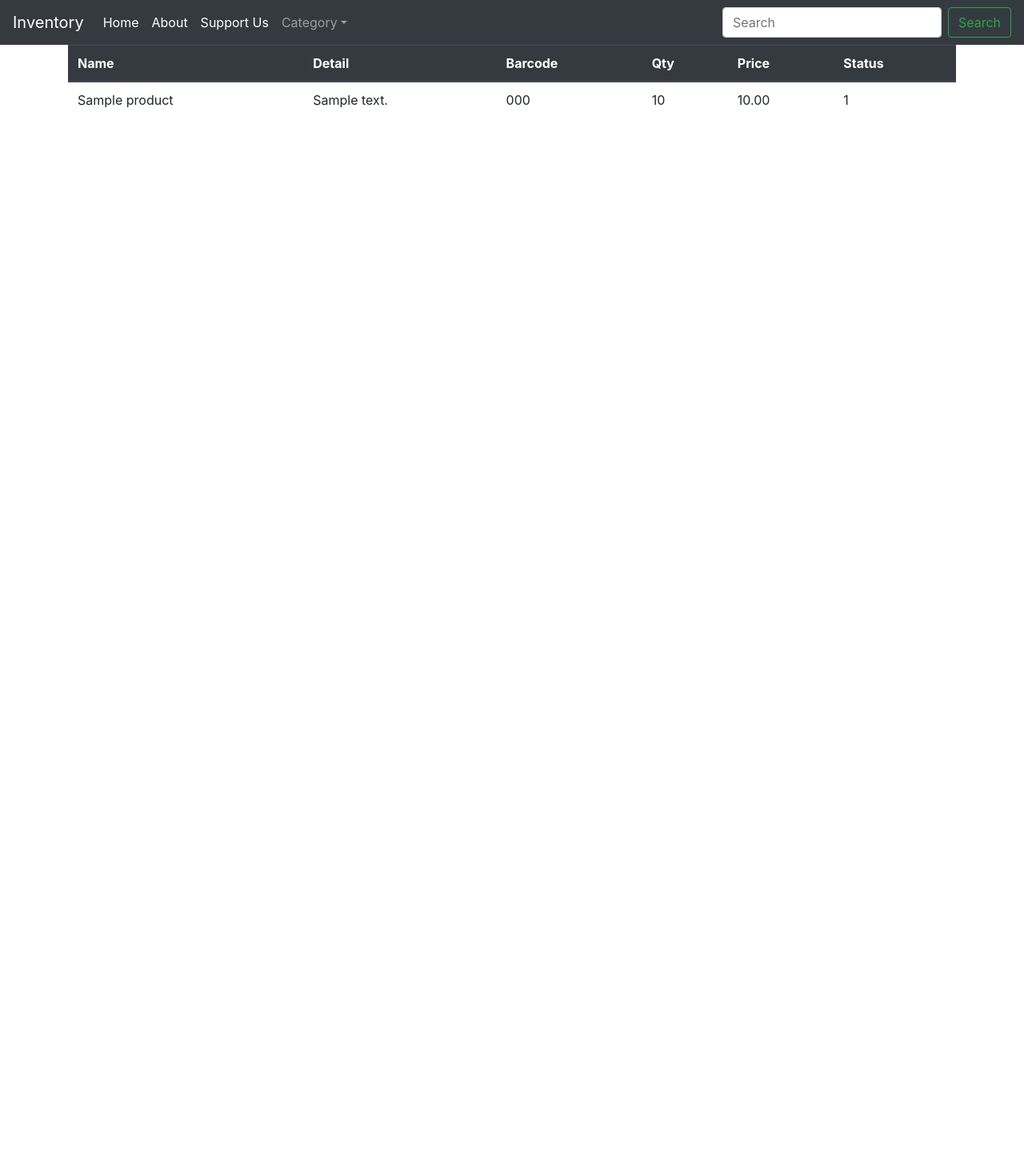
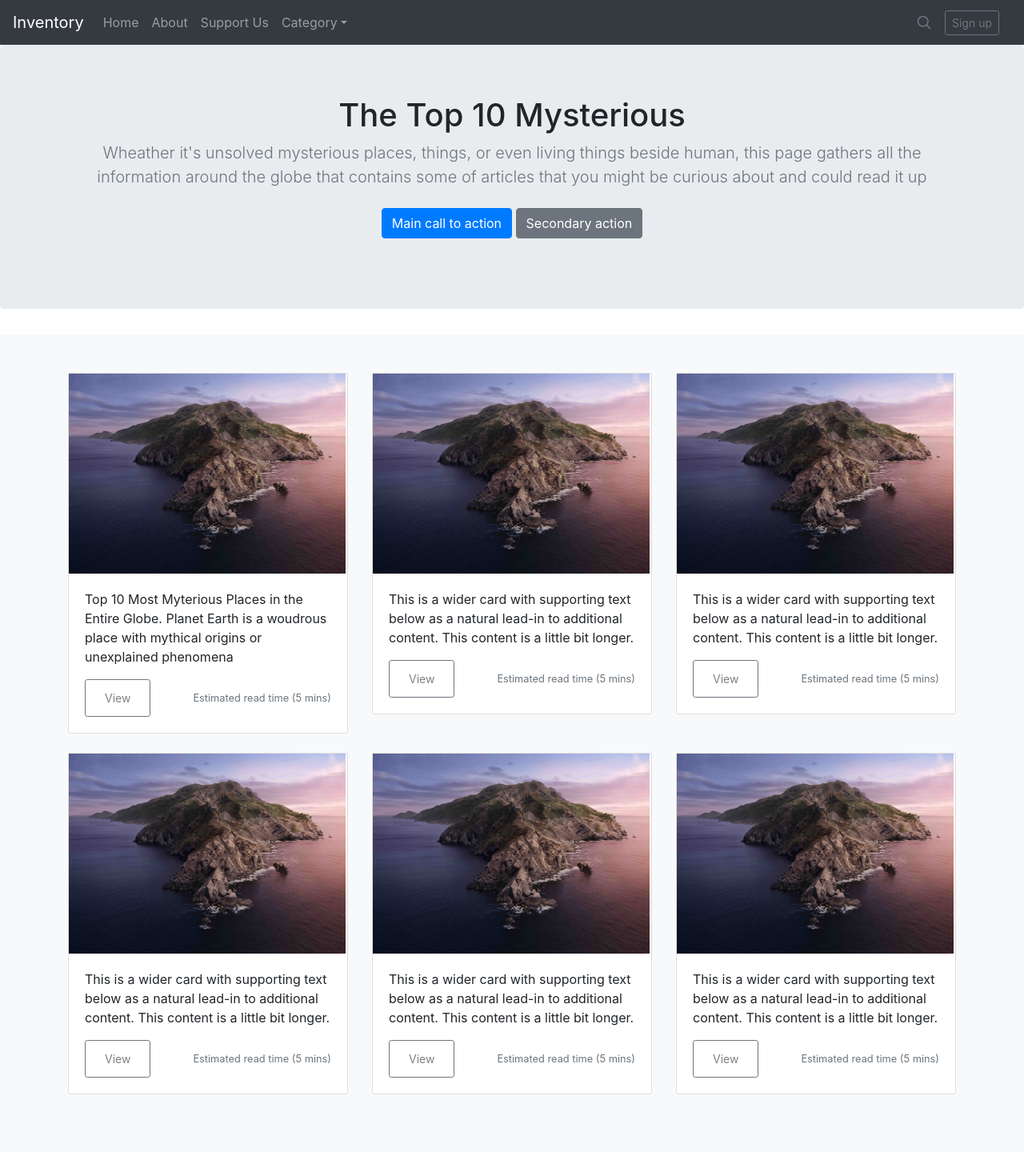
Before and after one commit to jirayus013t/djangobase, a Django app: page / in a window 1280 px wide. Shown: the whole page at 80% size. Before the commit the page ends 135 px from the top, so only its background shows below. Run offline with Django 3.2, Linux system fonts and the light colour scheme; tables that the repository leaves empty hold one stand-in row (values such as "Sample post"); some libraries are stand-ins or nearby versions.

Commit message:
addmoredetail

```diff
--- a/stock/urls.py
+++ b/stock/urls.py
@@ -5,5 +5,6 @@ urlpatterns = [
     path('',views.index, name='index'),
     path('about',views.about, name='about'),
     path('contact',views.contact, name='contact'),
+    path('mplaces', views.mplaces, name='mplaces'),
 
 ]
--- a/stock/views.py
+++ b/stock/views.py
@@ -12,3 +12,6 @@ def about(request):
 def contact(request):
     products = Product.objects.all()
     return render(request, 'frontend/contact.html',{'products': products} )
+
+def mplaces(request):
+    return render(request, 'frontend/mplaces.html')
--- a/templates/frontend/base.html
+++ b/templates/frontend/base.html
@@ -17,13 +17,13 @@
         </button>
         <div class="collapse navbar-collapse" id="collapsibleNavId">
             <ul class="navbar-nav mr-auto mt-2 mt-lg-0">
-                <li class="nav-item active">
+                <li class="nav-item">
                     <a class="nav-link" href="{% url  'index' %}">Home <span class="sr-only">(current)</span></a>
                 </li>
-                 <li class="nav-item active">
+                 <li class="nav-item">
                     <a class="nav-link" href="{% url 'about' %}">About <span class="sr-only">(current)</span></a>
                 </li>
-                 <li class="nav-item active">
+                 <li class="nav-item">
                     <a class="nav-link" href="{% url 'contact' %}">Support Us <span class="sr-only">(current)</span></a>
                 </li>
                 <li class="nav-item dropdown">
@@ -34,10 +34,12 @@
                     </div>
                 </li>
             </ul>
-            <form class="form-inline my-2 my-lg-0">
-                <input class="form-control mr-sm-2" type="text" placeholder="Search">
-                <button class="btn btn-outline-success my-2 my-sm-0" type="submit">Search</button>
-            </form>
+            <div class="col-4 d-flex justify-content-end align-items-center">
+            <a class="text-muted" href="#">
+              <svg xmlns="http://www.w3.org/2000/svg" width="20" height="20" viewBox="0 0 24 24" fill="none" stroke="currentColor" stroke-width="2" stroke-linecap="round" stroke-linejoin="round" class="mx-3"><circle cx="10.5" cy="10.5" r="7.5"></circle><line x1="21" y1="21" x2="15.8" y2="15.8"></line></svg>
+            </a>
+            <a class="btn btn-sm btn-outline-secondary" href="#">Sign up</a>
+          </div>
         </div>
     </nav>
     {% block content %}
--- a/templates/frontend/index.html
+++ b/templates/frontend/index.html
@@ -1,32 +1,112 @@
-
 {% extends 'frontend/base.html' %}
 {% block title %} Home {% endblock %}
 {% block content %}
 
-<div class="container">
-    <table class="table table-hover">
-        <thead class="thead-dark">
-            <tr>
-                <th>Name</th>
-                <th>Detail</th>
-                <th>Barcode</th>
-                <th>Qty</th>
-                <th>Price</th>
-                <th>Status</th>
-            </tr>
-        </thead>
-        <body>
-            {% for p in products %}
-            <tr>
-                <td>{{p.product_name}}</td>
-                <td>{{p.product_detail}}</td>
-                <td>{{p.product_barcode}}</td>
-                <td>{{p.product_qty}}</td>
-                <td>{{p.product_price}}</td>
-                <td>{{p.product_status}}</td>
-            </tr>
-            {% endfor %}
-        </body>
-    </table>
-</div>
+<section class="jumbotron text-center">
+        <div class="container">
+          <h1 class="jumbotron-heading">The Top 10 Mysterious</h1>
+          <p class="lead text-muted">Wheather it's unsolved mysterious places, things, or even living things beside human, this page gathers all the information around the globe that contains some of articles that you might be curious about and could read it up</p>
+          <p>
+            <a href="#" class="btn btn-primary my-2">Main call to action</a>
+            <a href="#" class="btn btn-secondary my-2">Secondary action</a>
+          </p>
+        </div>
+</section>
+
+<div class="album py-5 bg-light">
+        <div class="container">
+
+          <div class="row">
+            <div class="col-md-4">
+              <div class="card mb-4 box-shadow">
+              <img class="mr-3" src="./static/images/mountain.jpg" width="346" height="250" alt="Card image cap">
+                <div class="card-body">
+                  <p class="card-text">Top 10 Most Myterious Places in the Entire Globe. Planet Earth is a woudrous place with mythical origins or unexplained phenomena</p>
+                  <div class="d-flex justify-content-between align-items-center">
+                    <div class="btn-group">
+                      <button type="button" class="btn btn-sm btn-outline-secondary"> <a class="nav-link" style="color:gray" href="{% url 'mplaces' %}">View </a></button>
+                    </div>
+                    <small class="text-muted">Estimated read time  (5 mins)</small>
+                  </div>
+                </div>
+              </div>
+            </div>
+            <div class="col-md-4">
+              <div class="card mb-4 box-shadow">
+              <img class="mr-3" src="./static/images/mountain.jpg" width="346" height="250" alt="Card image cap">
+                <div class="card-body">
+                  <p class="card-text">This is a wider card with supporting text below as a natural lead-in to additional content. This content is a little bit longer.</p>
+                  <div class="d-flex justify-content-between align-items-center">
+                    <div class="btn-group">
+                      <button type="button" class="btn btn-sm btn-outline-secondary"> <a class="nav-link" style="color:gray" href="{% url 'about' %}">View </a></button>
+                    </div>
+                    <small class="text-muted">Estimated read time  (5 mins)</small>
+                  </div>
+                </div>
+              </div>
+            </div>
+            <div class="col-md-4">
+              <div class="card mb-4 box-shadow">
+              <img class="mr-3" src="./static/images/mountain.jpg" width="346" height="250" alt="Card image cap">
+                <div class="card-body">
+                  <p class="card-text">This is a wider card with supporting text below as a natural lead-in to additional content. This content is a little bit longer.</p>
+                  <div class="d-flex justify-content-between align-items-center">
+                    <div class="btn-group">
+                      <button type="button" class="btn btn-sm btn-outline-secondary"> <a class="nav-link" style="color:gray" href="{% url 'about' %}">View </a></button>
+                    </div>
+                    <small class="text-muted">Estimated read time  (5 mins)</small>
+                  </div>
+                </div>
+              </div>
+            </div>
+
+            <div class="col-md-4">
+              <div class="card mb-4 box-shadow">
+              <img class="mr-3" src="./static/images/mountain.jpg" width="346" height="250" alt="Card image cap">
+                <div class="card-body">
+                  <p class="card-text">This is a wider card with supporting text below as a natural lead-in to additional content. This content is a little bit longer.</p>
+                  <div class="d-flex justify-content-between align-items-center">
+                    <div class="btn-group">
+                      <button type="button" class="btn btn-sm btn-outline-secondary"> <a class="nav-link" style="color:gray" href="{% url 'about' %}">View </a></button>
+                    </div>
+                    <small class="text-muted">Estimated read time  (5 mins)</small>
+                  </div>
+                </div>
+              </div>
+            </div>
+            <div class="col-md-4">
+              <div class="card mb-4 box-shadow">
+              <img class="mr-3" src="./static/images/mountain.jpg" width="346" height="250" alt="Card image cap">
+                <div class="card-body">
+                  <p class="card-text">This is a wider card with supporting text below as a natural lead-in to additional content. This content is a little bit longer.</p>
+                  <div class="d-flex justify-content-between align-items-center">
+                    <div class="btn-group">
+                      <button type="button" class="btn btn-sm btn-outline-secondary"> <a class="nav-link" style="color:gray" href="{% url 'about' %}">View </a></button>
+                    </div>
+                    <small class="text-muted">Estimated read time  (5 mins)</small>
+                  </div>
+                </div>
+              </div>
+            </div>
+            <div class="col-md-4">
+              <div class="card mb-4 box-shadow">
+              <img class="mr-3" src="./static/images/mountain.jpg" width="346" height="250" alt="Card image cap">
+                <div class="card-body">
+                  <p class="card-text">This is a wider card with supporting text below as a natural lead-in to additional content. This content is a little bit longer.</p>
+                  <div class="d-flex justify-content-between align-items-center">
+                    <div class="btn-group">
+                      <button type="button" class="btn btn-sm btn-outline-secondary"> <a class="nav-link" style="color:gray" href="{% url 'about' %}">View </a></button>
+                    </div>
+                    <small class="text-muted">Estimated read time  (5 mins)</small>
+                  </div>
+                </div>
+              </div>
+            </div>
+
+
+              </div>
+            </div>
+          </div>
+        </div>
+      </div>
 {% endblock %}
```
Also changed, not shown: inventorytesting/settings.py (+15 -15 lines), templates/frontend/mplaces.html (added, +61 -0 lines), static/images/area51.jpg (added).
